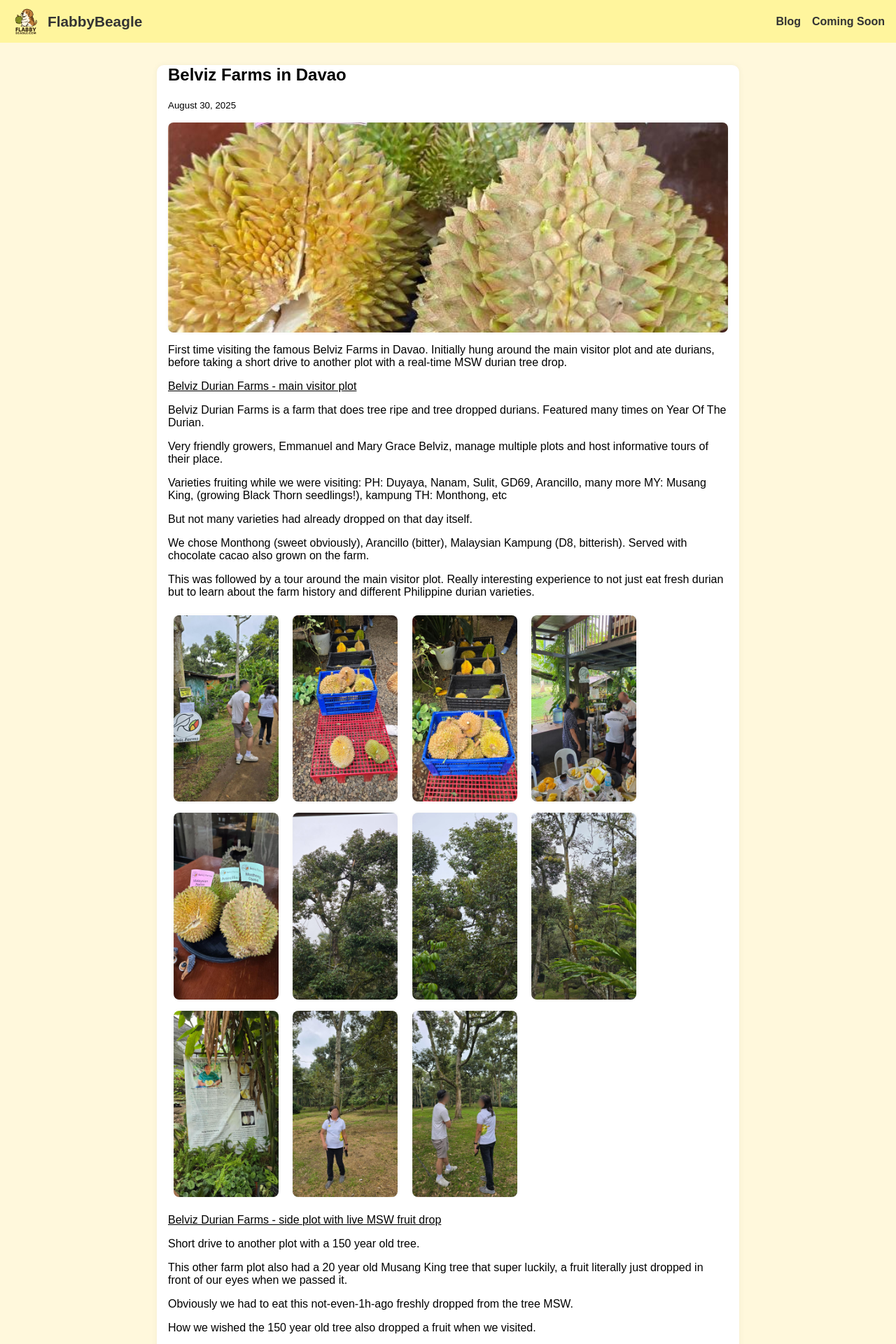
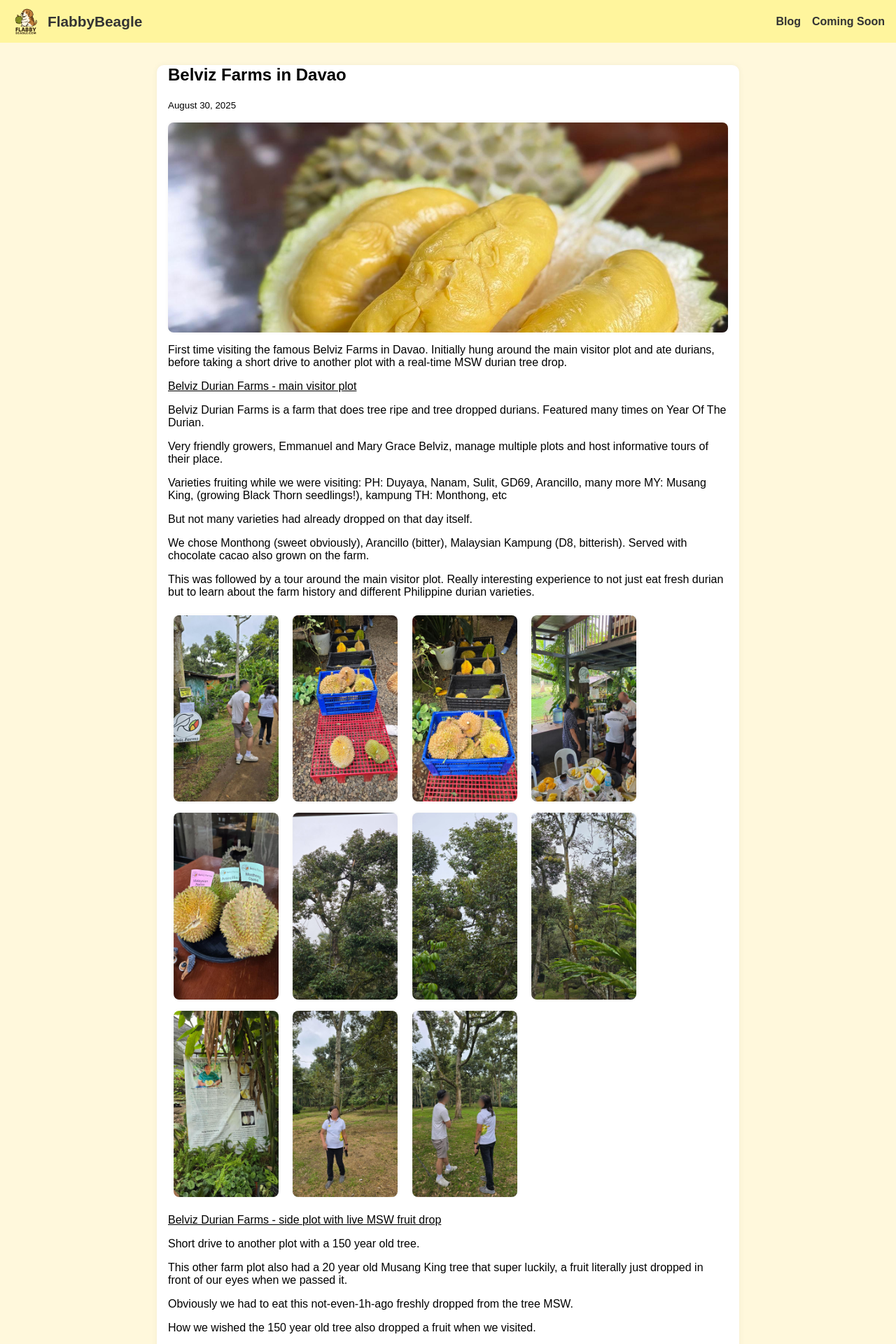
Before and after one commit to yensan57/flabbybeagle, a Jekyll site: the page built from _posts/2025-08-30-philippines-davao-belvizfarm.md, in a window 1280 px wide. Shown: the top 1920 px of the page at 70% size. Built offline with Jekyll 4.4.1, drawn with Linux system fonts in a browser that asks for light colours.

Commit message:
Update 2025-08-30-philippines-davao-belvizfarm.md

```diff
--- a/_posts/2025-08-30-philippines-davao-belvizfarm.md
+++ b/_posts/2025-08-30-philippines-davao-belvizfarm.md
@@ -2,7 +2,7 @@
 layout: post
 title: "Belviz Farms in Davao"
 date: 2025-08-30
-thumbnail: /assets/images/2025-08-30/20250830_131846_small.jpg
+thumbnail: /assets/images/2025-08-30/IMG-20250830-WA0277_small.jpg
 ---
 
 First time visiting the famous Belviz Farms in Davao. Initially hung around the main visitor plot and ate durians, before taking a short drive to another plot with a real-time MSW durian tree drop.
```
